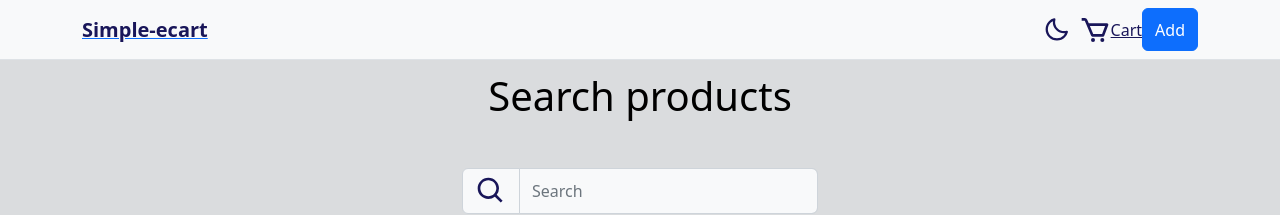
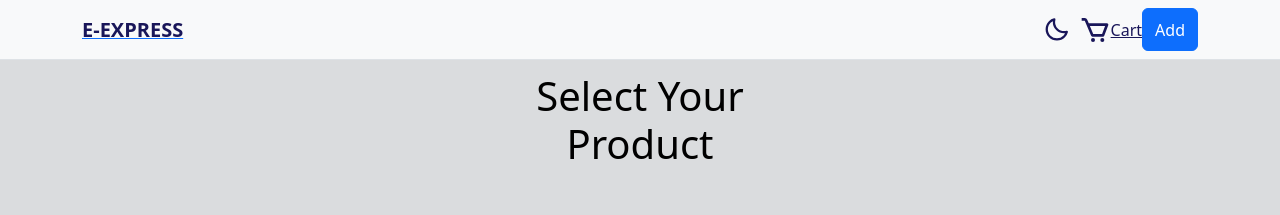
Before and after one commit to christinegah/E-Commerce, a React (Create React App) app: page / in a window 1280 px wide. Shown: the top 215 px of the page. Built offline with nearby package versions, Linux system fonts and the light colour scheme; no server answers.

Commit message:
add second

```diff
--- a/src/App.js
+++ b/src/App.js
@@ -10,6 +10,7 @@ import AddProduct from './components/AddProduct';
 //Pages
 import Home from './Pages/Home';
 import Cart from './Pages/Cart';
+
 
 function App() {
   const [showAddProduct, setShowAddProduct] = useState(false)
--- a/src/Pages/Home.js
+++ b/src/Pages/Home.js
@@ -23,7 +23,7 @@ const Home = () => {
        <Container className="py-4">
          <Row className="justify-content-center">
             <Col xs={10} md={7} lg={6} xl={4} className="mb-3 mx-auto text-center">
-              <h1 className={theme? 'text-light my-5': 'text-black my-5'}>Search products</h1>
+              <h1 className={theme? 'text-light my-5': 'text-black my-5'}>Select Your Product</h1>
               <InputGroup className="mb-3">
                  <InputGroup.Text className={theme? 'bg-black text-dark-primary': 'bg-light text-light-primary'}>
                    <BiSearch size="2rem"/>
--- a/src/components/AddProduct.js
+++ b/src/components/AddProduct.js
@@ -32,15 +32,15 @@ const AddProduct = ({ onAdd}) => {
               <label>title</label>
               <input type='text' placeholder='Add title'
                value={title} onChange={(e) =>
-                setTitle(e.target.value)}/>
+                setTitle(e.target.value)}     />
            </div>
            <div className='form-control'>
               <label>price</label>
               <input type='text' placeholder='Add Price'
                value={price} onChange={(e) =>
-                setPrice(e.target.value)}/>
+                setPrice(e.target.value)}     />
            </div>
-           <Button>Add Product</Button>
+        <input type='submit' value='Add product'  />
         </form>
     )
 }
--- a/src/components/Header.js
+++ b/src/components/Header.js
@@ -4,6 +4,7 @@ import { ThemeContext} from '../GlobalComponents/ThemeProvider';
 import {BiSun, BiMoon, BiCart} from 'react-icons/bi';
 import { Link } from "@reach/router";
 import { useCart } from "react-use-cart";
+import OnAdd from './OnAdd'
 
 const Header = (onAdd) => {
     const {theme, setThemeMode} = useContext(ThemeContext);
@@ -26,7 +27,7 @@ const Header = (onAdd) => {
       <Container>
         <Link to="/">
         <Navbar.Brand className={darkMode? 'text-dark-primary': 'text-light-primary'}>
-            <b>Simple-ecart</b>
+            <b>E-EXPRESS</b>
             </Navbar.Brand>
         </Link>
 
--- /dev/null
+++ b/src/components/OnAdd.js
@@ -0,0 +1,6 @@
+const Add = ({item, onClick}) => {
+     return (
+        <button onClick={onClick} className='btn' >{item}</button>
+     )
+}
+export default Add;
```
